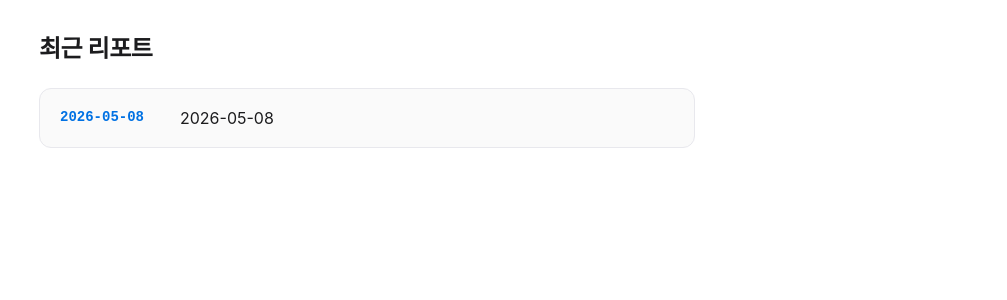
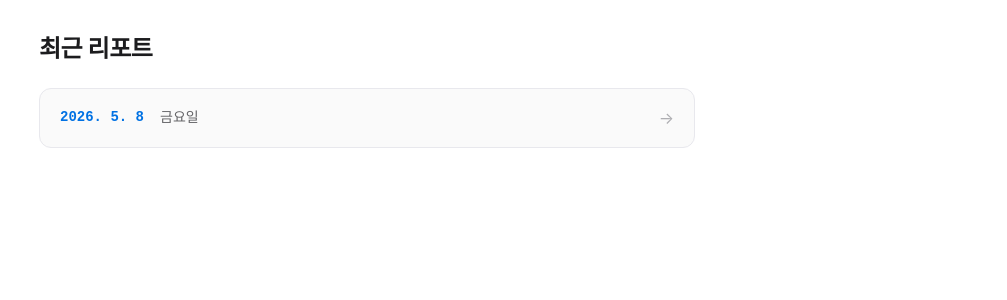
Before and after one commit to jinyeung0618/morning-report, a Jekyll site: the page built from index.md, in a window 1280 px wide. Shown: the part 333-633 px from the top of the page, without its empty margins (273-1280 px from the left). Built offline with Jekyll 4.4.1, drawn with Linux system fonts in a browser that asks for light colours.

Commit message:
Refine report list: date + weekday + animated arrow

```diff
--- a/assets/css/style.css
+++ b/assets/css/style.css
@@ -536,21 +536,25 @@ hr {
   color: var(--color-primary);
   font-weight: 600;
   flex-shrink: 0;
-  min-width: 6.5rem;
+  letter-spacing: var(--tracking-normal);
 }
 
-.report-list .title-text {
-  color: var(--text-primary);
-  font-size: var(--text-base);
+.report-list .weekday {
+  font-size: var(--text-sm);
+  color: var(--text-secondary);
 }
 
-@media (max-width: 640px) {
-  .report-list a {
-    flex-direction: column;
-    align-items: flex-start;
-    gap: var(--space-2);
-  }
-  .report-list .date { min-width: 0; }
+.report-list .arrow {
+  margin-left: auto;
+  color: var(--text-tertiary);
+  font-size: var(--text-base);
+  transition: transform var(--duration-normal) var(--easing-default),
+              color var(--duration-normal) var(--easing-default);
+}
+
+.report-list a:hover .arrow {
+  color: var(--color-primary);
+  transform: translateX(4px);
 }
 
 /* ---------- A11y / UX ---------- */
--- a/index.md
+++ b/index.md
@@ -14,8 +14,9 @@ title: 모닝 리포트
 {% for post in site.posts %}
   <li>
     <a href="{{ post.url | relative_url }}">
-      <span class="date">{{ post.date | date: "%Y-%m-%d" }}</span>
-      <span class="title-text">{{ post.title | replace: "모닝 리포트 — ", "" | replace: "모닝 리포트 ", "" }}</span>
+      <span class="date">{{ post.date | date: "%Y. %-m. %-d" }}</span>
+      <span class="weekday">{{ post.date | date: "%a" | replace: "Mon", "월요일" | replace: "Tue", "화요일" | replace: "Wed", "수요일" | replace: "Thu", "목요일" | replace: "Fri", "금요일" | replace: "Sat", "토요일" | replace: "Sun", "일요일" }}</span>
+      <span class="arrow" aria-hidden="true">→</span>
     </a>
   </li>
 {% endfor %}
```
